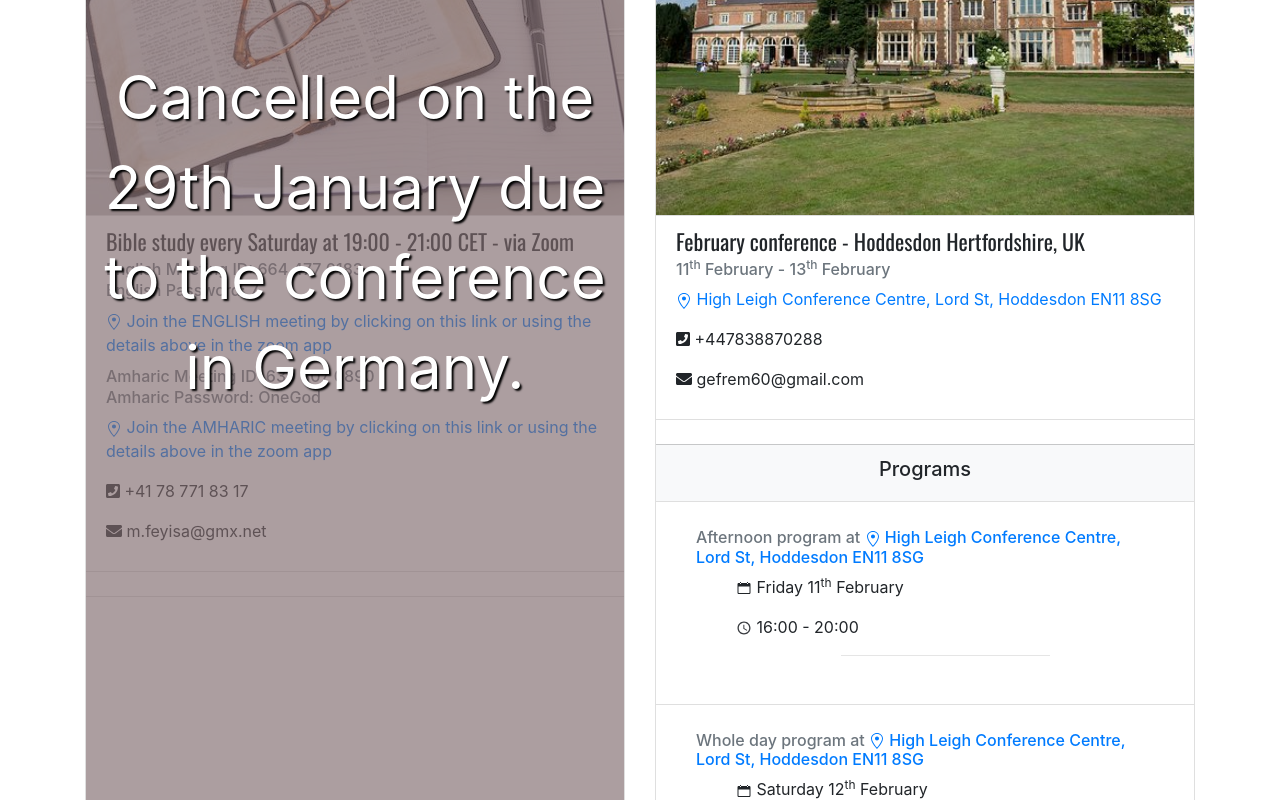
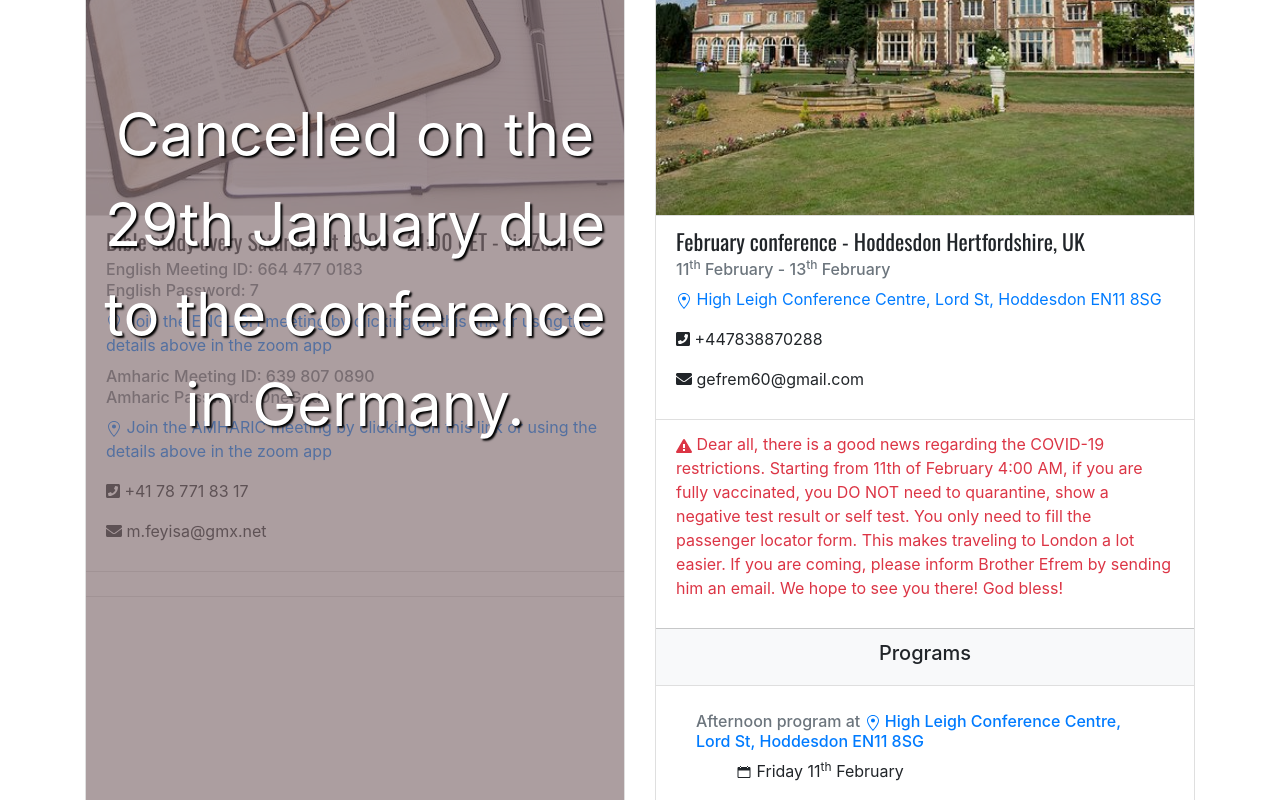
Before and after one commit to Haimanot1989/church, a React (Create React App) app: page / in a window 1280 px wide. Shown: the part 1491-2291 px from the top of the page. Built offline with nearby package versions, Linux system fonts and the light colour scheme.

Commit message:
conf info change - covid rule

```diff
--- a/src/components/Cards.js
+++ b/src/components/Cards.js
@@ -19,8 +19,8 @@ const Cards = () => {
   return (
     <>
       <div className="card-deck mb-2">
+        <Card {...januaryGermany2022} />
         <OnlineMeetingCard {...europeTigrinaBibleStudyOnZoom} />
-        <Card {...januaryGermany2022} />
       </div>
       <div className="card-deck mb-2">
         <OnlineMeetingCard {...europeBibleStudyOnZoom} />
--- a/src/components/data/conferences.json
+++ b/src/components/data/conferences.json
@@ -71,7 +71,15 @@
           }
         ]
       }
-    ]
+    ],
+    "importantMessage": {
+      "content": [
+        "Dear all,",
+        " there is a good news regarding the COVID-19 restrictions. Starting from 11th of February 4:00 AM, if you are fully vaccinated, you DO NOT need to quarantine, show a negative test result or self test. You only need to fill  the passenger locator form. This makes traveling to London a lot easier.",
+        " If you are coming, please inform Brother Efrem by sending him an email. ",
+        "We hope to see you there! God bless!"
+      ]
+    }
   },
   "youthConference2022": {
     "mainLocation": {
```
